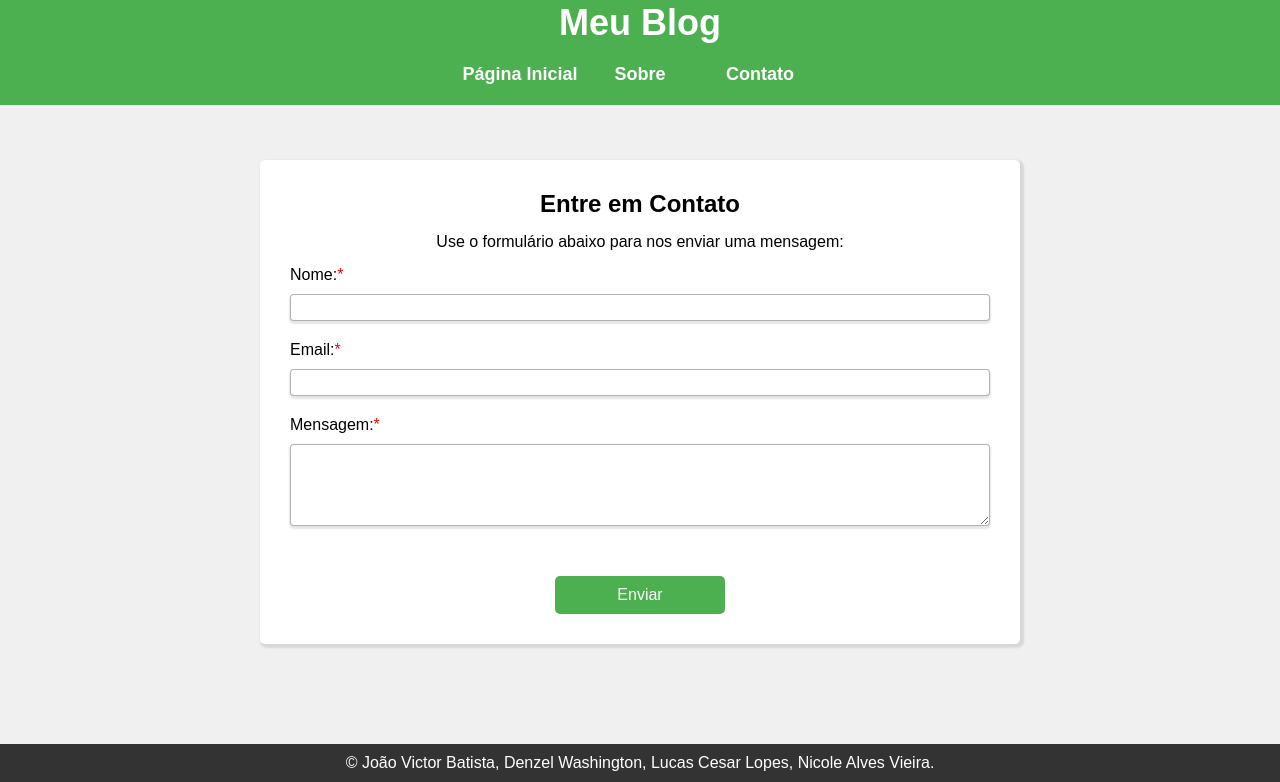
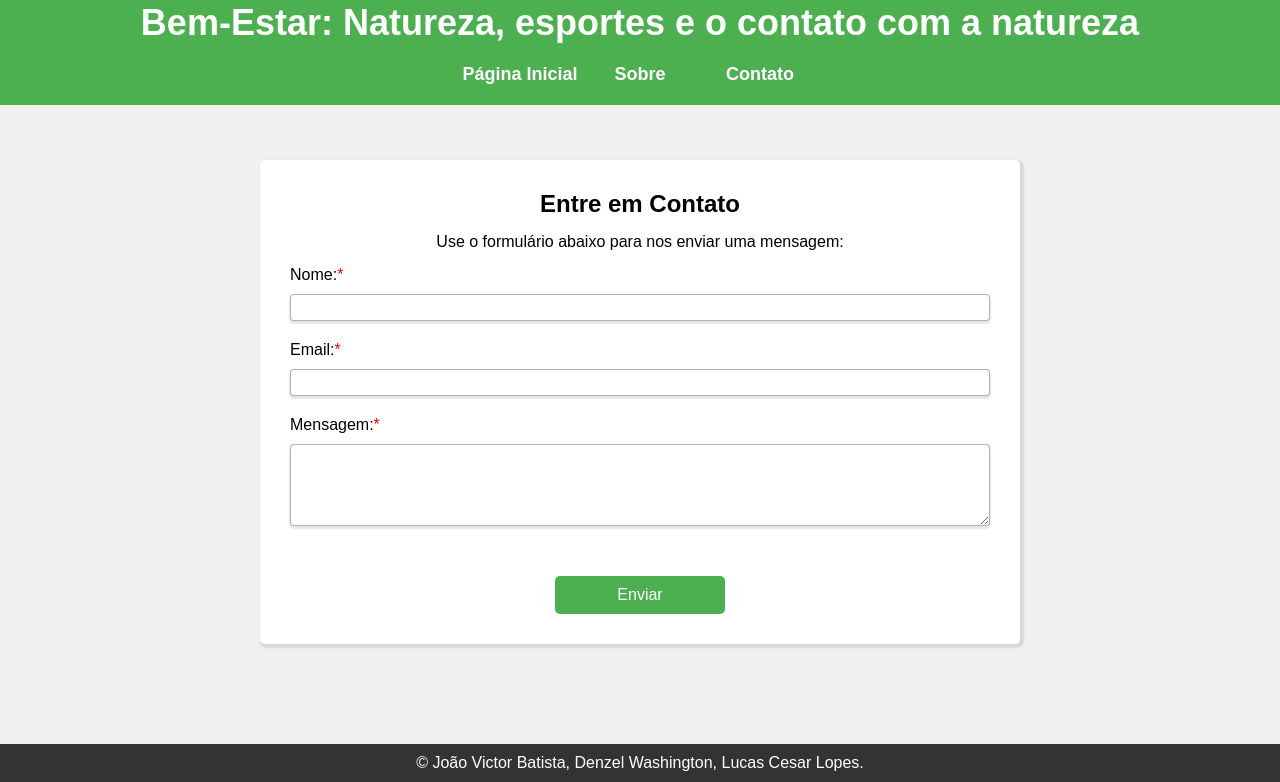
Before and after one commit to LucasCesarLopes/projeto-final, a plain HTML site: page contato.html in a window 1280 px wide. Shown: the part 292-1074 px from the top of the page. Drawn offline with Linux system fonts and the light colour scheme; files that its build step writes are made by us from their sources.

Commit message:
Update contato.html

```diff
--- a/contato.html
+++ b/contato.html
@@ -3,14 +3,14 @@
   <head>
     <meta charset="UTF-8" />
     <meta name="viewport" content="width=device-width, initial-scale=1.0" />
-    <title>Meu Blog - Contato</title>
-    <link rel="stylesheet" href="../style/style.css" />
-    <!-- Link para o seu arquivo CSS (style.css) -->
+    <title>Bem-Estar: Natureza, esportes e o contato com a natureza</title>
+    <link rel="stylesheet" href="style.css" />
+    <!-- Link para o seu arquivo CSS (style. css) -->
   </head>
   <body>
     <header>
       <img src="./img/logo1-removebg-preview.png" alt="" />
-      <h1>Meu Blog</h1>
+      <h1>Bem-Estar: Natureza, esportes e o contato com a natureza</h1>
       <nav>
         <ul>
           <li><a href="index.html">Página Inicial</a></li>
@@ -44,8 +44,7 @@
 
     <footer>
       <p>
-        &copy; João Victor Batista, Denzel Washington, Lucas Cesar Lopes, Nicole
-        Alves Vieira.
+        &copy; João Victor Batista, Denzel Washington, Lucas Cesar Lopes.
       </p>
     </footer>
   </body>
```
